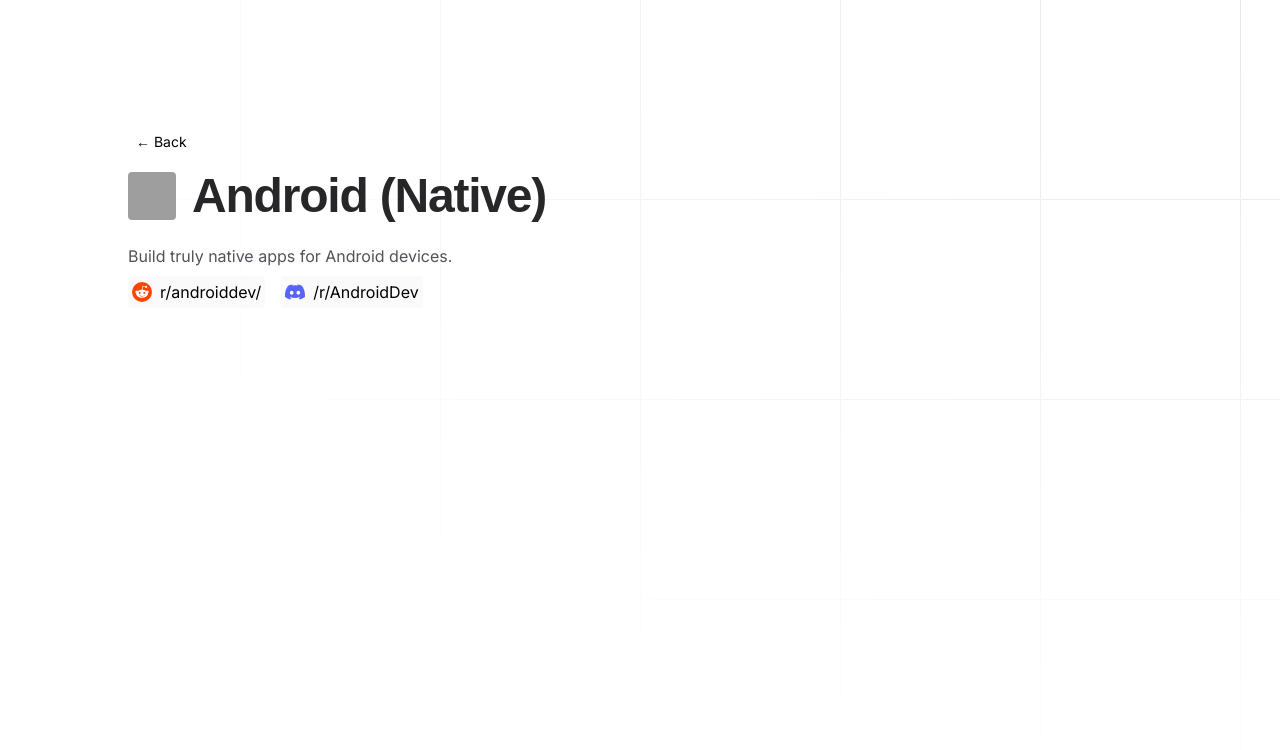
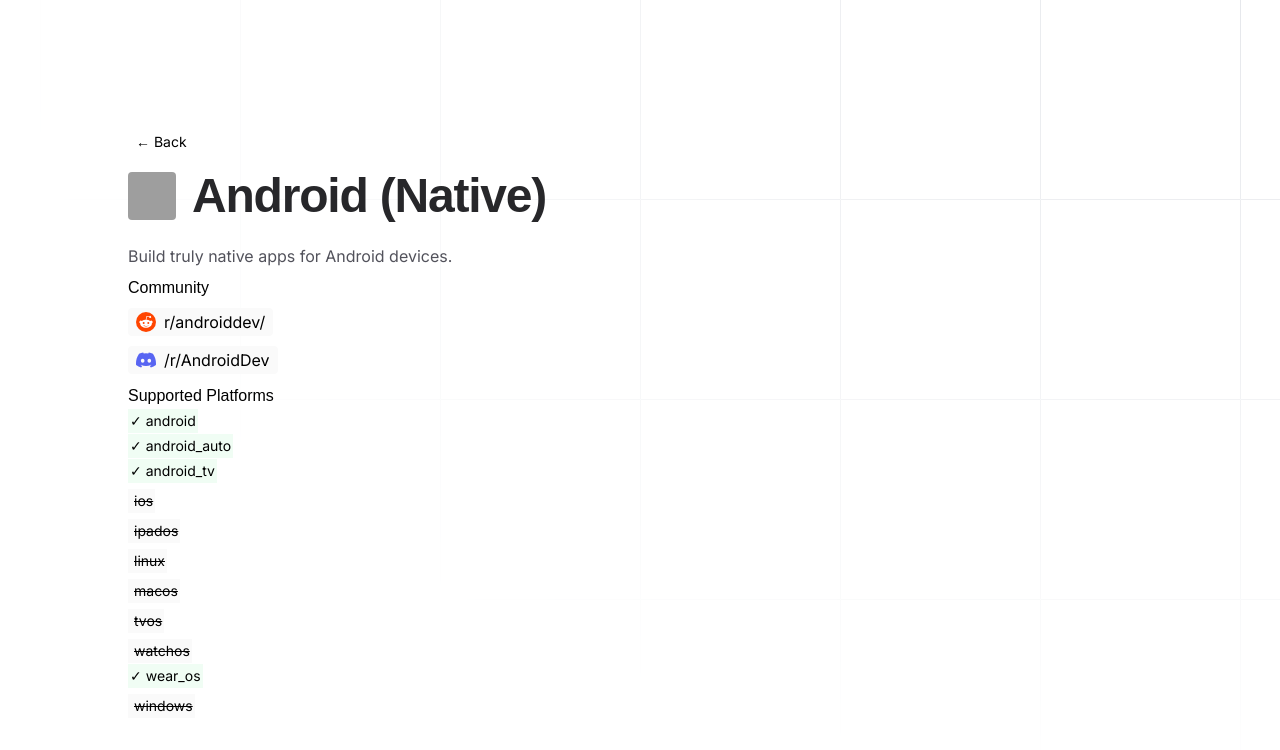
Before and after one commit to aptabase/buildwith.app, a Next.js app: page /android in a window 1280 px wide. Shown: the top 750 px of the page. Built offline with nearby package versions, Linux system fonts and the light colour scheme; grey boxes are pictures that could not be loaded; a web font is replaced by a local one.

Commit message:
add target platforms

```diff
--- a/lib/components/DiscordTag.tsx
+++ b/lib/components/DiscordTag.tsx
@@ -9,7 +9,7 @@
     <a
       href={props.href}
       rel="nofollow"
-      className="inline-flex items-center space-x-2 bg-zinc-50 hover:bg-[rgba(88,101,242,0.1)] p-1 rounded"
+      className="inline-flex items-center space-x-2 bg-zinc-50 hover:bg-[rgba(88,101,242,0.1)] py-0.5 px-2 rounded"
     >
       <svg
         xmlns="http://www.w3.org/2000/svg"
--- a/lib/components/GitHubTag.tsx
+++ b/lib/components/GitHubTag.tsx
@@ -9,7 +9,7 @@
     <a
       href={props.href}
       rel="nofollow"
-      className="inline-flex items-center space-x-2 bg-zinc-50 hover:bg-black/10 p-1 rounded"
+      className="inline-flex items-center space-x-2 bg-zinc-50 hover:bg-black/10 py-0.5 px-2 rounded"
     >
       <svg
         xmlns="http://www.w3.org/2000/svg"
--- a/lib/components/RedditTag.tsx
+++ b/lib/components/RedditTag.tsx
@@ -9,7 +9,7 @@
     <a
       href={props.href}
       rel="nofollow"
-      className="inline-flex items-center space-x-2 bg-zinc-50 hover:bg-[rgba(255,69,0,0.1)] p-1 rounded"
+      className="inline-flex items-center space-x-2 bg-zinc-50 hover:bg-[rgba(255,69,0,0.1)] py-0.5 px-2 rounded"
     >
       <svg
         xmlns="http://www.w3.org/2000/svg"
--- a/lib/frameworks/index.ts
+++ b/lib/frameworks/index.ts
@@ -45,6 +45,10 @@
   tauri,
 ];
 
+export const platforms = Array.from(
+  new Set(frameworks.flatMap((framework) => framework.platforms))
+).sort((a, b) => a.localeCompare(b));
+
 export function getFramework(slug: string): Framework {
   const fw = frameworks.find((framework) => framework.slug === slug);
   if (!fw) {
--- a/src/app/[slug]/page.tsx
+++ b/src/app/[slug]/page.tsx
@@ -1,6 +1,6 @@
 /* eslint-disable @next/next/no-img-element */
 import { DiscordTag, GitHubTag, RedditTag } from "@lib/components";
-import { frameworks, getFramework } from "@lib/frameworks";
+import { frameworks, getFramework, platforms } from "@lib/frameworks";
 import Link from "next/link";
 
 export async function generateStaticParams() {
@@ -50,7 +50,8 @@
                   </h1>
                 </div>
                 <p className="mt-6 text-base text-zinc-600">{fw.description}</p>
-                <ul className="mt-2 flex space-x-4">
+                <ul className="mt-2 flex flex-col space-y-2">
+                  <h3>Community</h3>
                   {fw.github && (
                     <li>
                       <GitHubTag {...fw.github} />
@@ -65,6 +66,24 @@
                     </li>
                   ))}
                 </ul>
+
+                <ul className="mt-2 flex flex-col">
+                  <h3>Supported Platforms</h3>
+                  {platforms.map((p) => (
+                    <li key={p}>
+                      <div
+                        className={`px-0.5 py-0.5 inline-flex items-center text-sm space-x-1 ${
+                          fw.platforms.includes(p)
+                            ? "bg-green-50"
+                            : "bg-zinc-50 line-through"
+                        }`}
+                      >
+                        <span>{fw.platforms.includes(p) ? "✓" : ""}</span>{" "}
+                        <span>{p}</span>
+                      </div>
+                    </li>
+                  ))}
+                </ul>
               </header>
             </div>
           </div>
```
